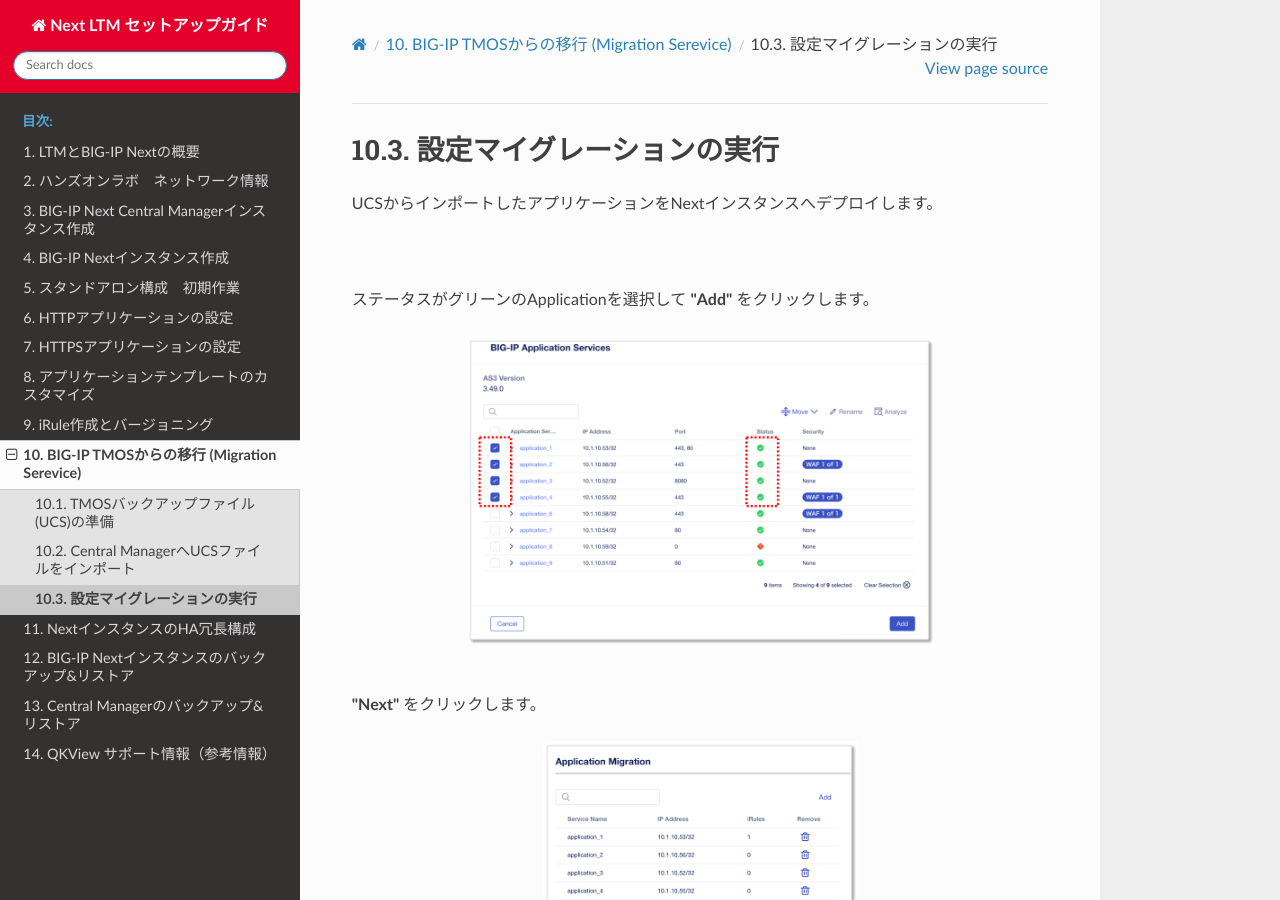
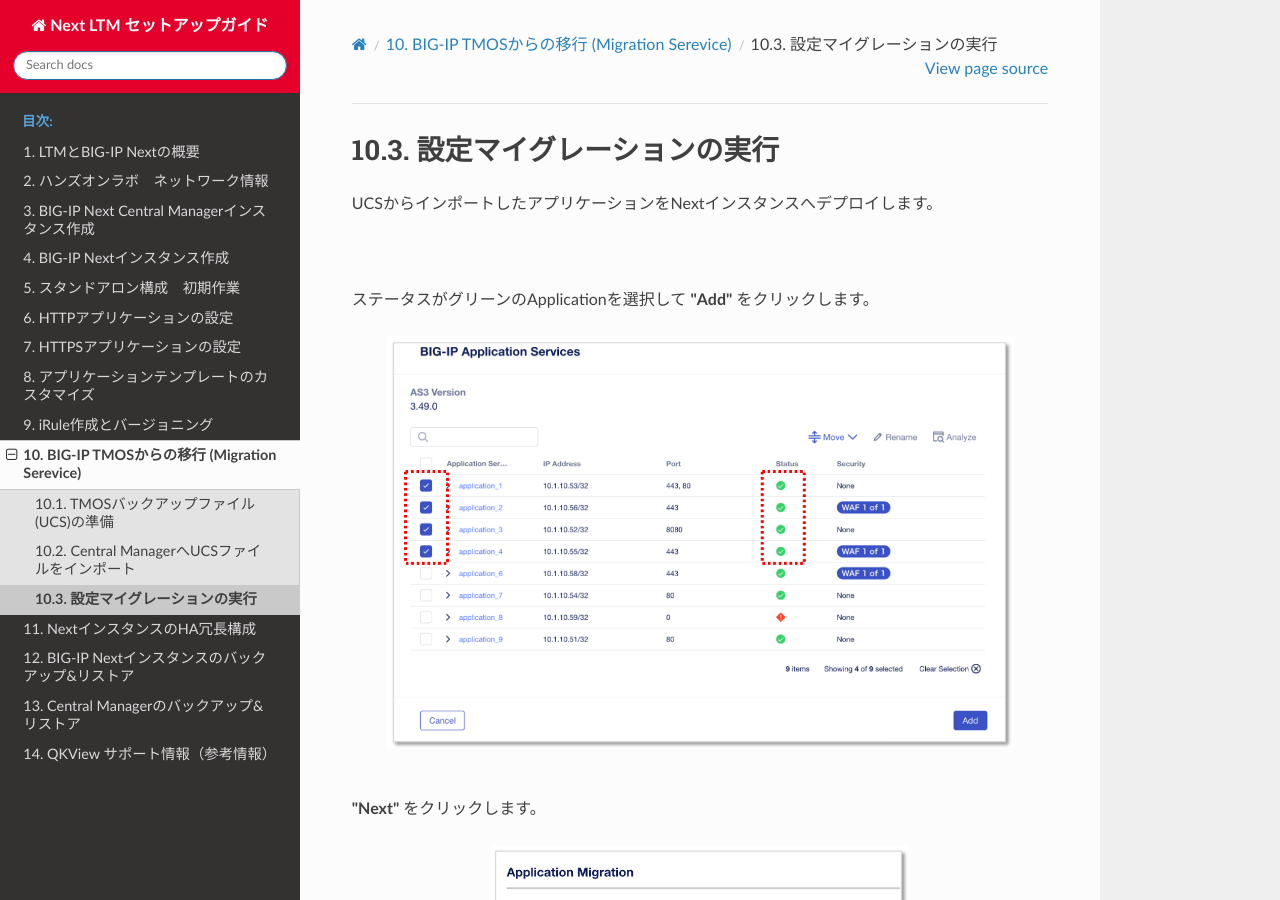
Before and after one commit to BeF5/f5j-easy-setup-next-ltm, a Sphinx documentation site: the page built from docs/content10/module03/module03.rst, in a window 1280 px wide and 900 px high. Built offline with Sphinx 7.4.7 and the Read the Docs theme 2.0.0, drawn with Linux system fonts in a browser that asks for light colours.

Commit message:
Update module03.rst

```diff
--- a/docs/content10/module03/module03.rst
+++ b/docs/content10/module03/module03.rst
@@ -7,7 +7,7 @@ UCSからインポートしたアプリケーションをNextインスタンス
 ステータスがグリーンのApplicationを選択して **"Add"** をクリックします。
 
 .. figure:: images/c10-m3-1.png
-   :scale: 45%
+   :scale: 60%
    :align: center
 
 
@@ -15,7 +15,7 @@ UCSからインポートしたアプリケーションをNextインスタンス
 **"Next"** をクリックします。
 
 .. figure:: images/c10-m3-2.png
-   :scale: 45%
+   :scale: 60%
    :align: center
 
 
@@ -24,7 +24,7 @@ UCSからインポートしたアプリケーションをNextインスタンス
 Deploy Locationは"Save as Draft"のままとしておきます。ここで任意のNextインスタンスを選択することも可能です。
 
 .. figure:: images/c10-m3-3.png
-   :scale: 50%
+   :scale: 60%
    :align: center
 
 
```
